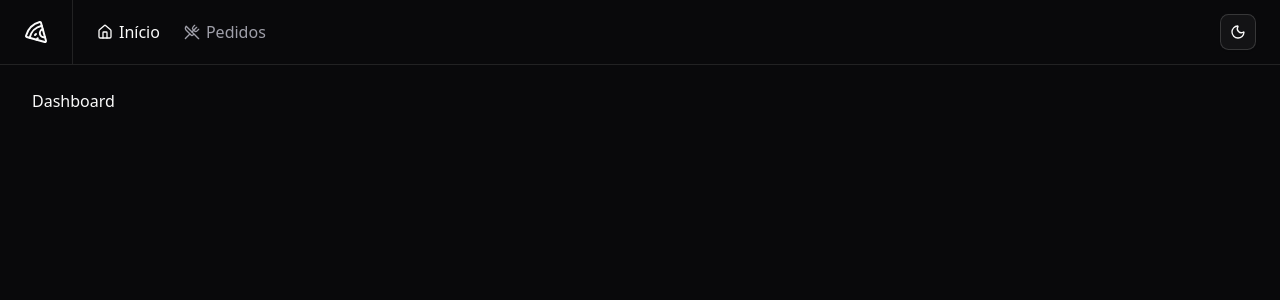
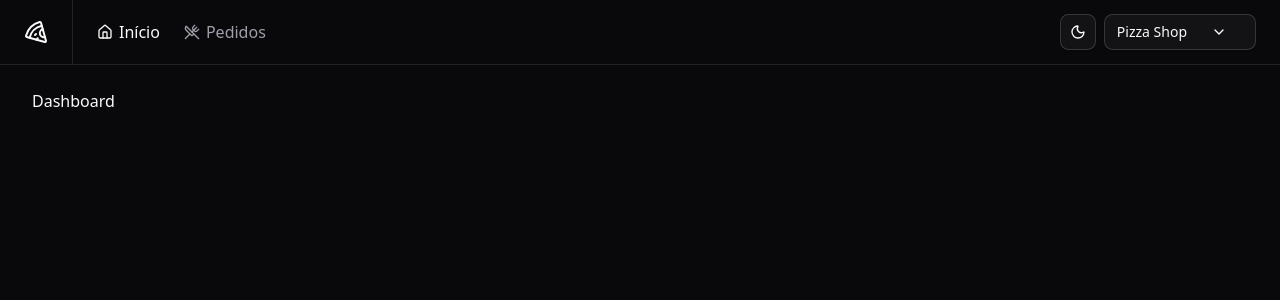
Before and after one commit to ohr68/pizzashop-web, a React (Vite) app: page / in a window 1280 px wide. Shown: the top 300 px of the page. Built offline with nearby package versions, Linux system fonts and the light colour scheme.

Commit message:
feat: :sparkles: Adiciona menu de navegação

```diff
--- /dev/null
+++ b/src/components/account-menu.tsx
@@ -0,0 +1,44 @@
+import { Building, ChevronDown, LogOut } from 'lucide-react'
+
+import {
+  DropdownMenu,
+  DropdownMenuItem,
+  DropdownMenuSeparator,
+  DropdownMenuContent,
+  DropdownMenuLabel,
+  DropdownMenuTrigger
+} from './ui/dropdown-menu'
+import { Button } from './ui/button'
+
+export function AccountMenu () {
+  return (
+    <DropdownMenu>
+      <DropdownMenuTrigger asChild>
+        <Button
+          variant='outline'
+          className='flex items-center gap-2'
+        >
+          Pizza Shop
+          <ChevronDown className='h-4 m-4' />
+        </Button>
+      </DropdownMenuTrigger>
+      <DropdownMenuContent align='end' className='w-56'>
+        <DropdownMenuLabel className='flex flex-col'>
+          <span>Otávio Odenik</span>
+          <span className='text-xs font-normal text-muted-foreground'>
+            otavio.odenik@gmail.com
+          </span>
+        </DropdownMenuLabel>
+        <DropdownMenuSeparator />
+        <DropdownMenuItem>
+          <Building className='h-4 w-4 mr-2' />
+          <span>Perfil da loja</span>
+        </DropdownMenuItem>
+        <DropdownMenuItem className='text-rose-500 dark:text-rose-400'>
+          <LogOut className='h-4 w-4 mr-2 text-rose-500 dark:text-rose-400' />
+          <span>Sair</span>
+        </DropdownMenuItem>
+      </DropdownMenuContent>
+    </DropdownMenu>
+  )
+}
--- a/src/components/header.tsx
+++ b/src/components/header.tsx
@@ -2,6 +2,7 @@
 import { Separator } from './ui/separator'
 import { NavLink } from './nav-link'
 import { ModeToggle } from './theme/theme-toggle'
+import { AccountMenu } from './account-menu'
 
 export function Header () {
   return (
@@ -24,6 +25,7 @@
 
         <div className='ml-auto flex items-center gap-2'>
           <ModeToggle />
+          <AccountMenu />
         </div>
       </div>
     </div>
```
